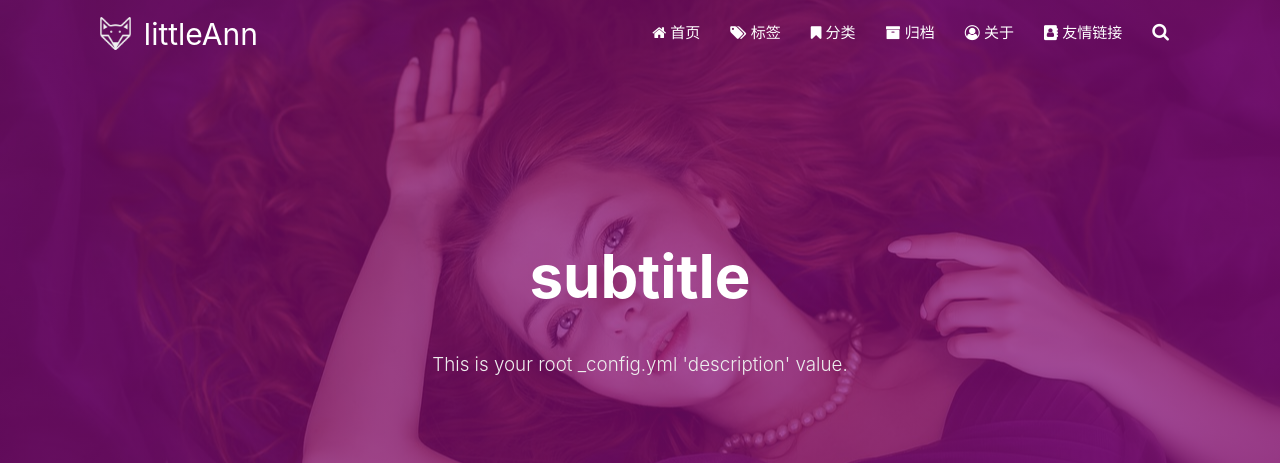
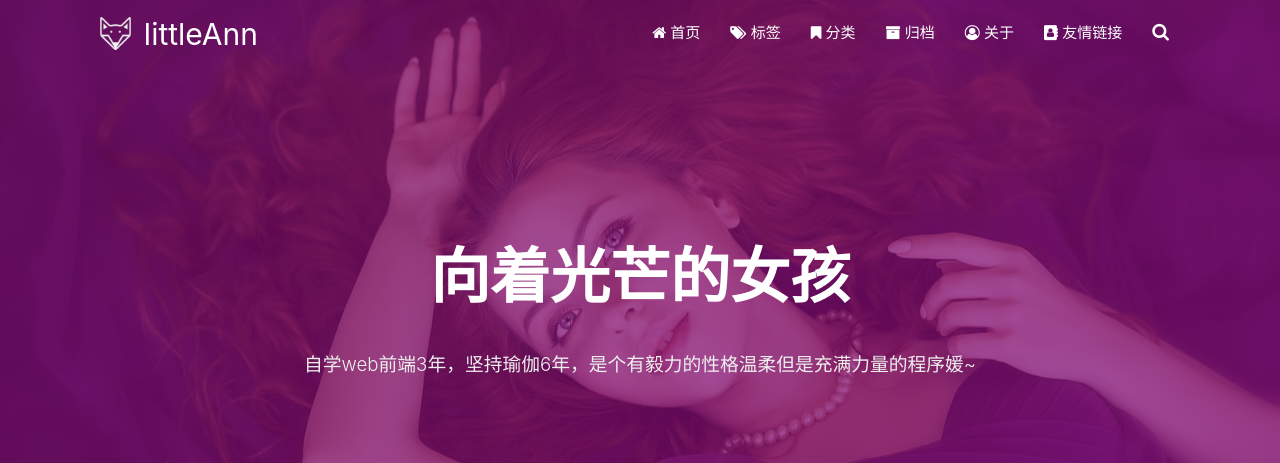
Before and after one commit to AdelinaPeng/AdelinaPeng.github.io, a plain HTML site: page about/index.html in a window 1280 px wide. Shown: the top 463 px of the page. Drawn offline with Linux system fonts and the light colour scheme; some packages are replaced by stand-ins of ours; no server answers; a script that the page names is missing.

Commit message:
Site updated: 2019-08-11 00:21:39

```diff
--- a/about/index.html
+++ b/about/index.html
@@ -119,7 +119,7 @@
         <div class="logo-name">littleAnn</div>
         <div class="logo-desc">
 
-            Never really desperate, only the lost of the soul.
+            自学web前端3年，坚持瑜伽6年，是个有毅力的性格温柔但是充满力量的程序媛~
 
         </div>
     </div>
@@ -270,13 +270,13 @@
         <div class="brand">
             <div class="title center-align">
 
-                    subtitle
+                    向着光芒的女孩
 
             </div>
 
             <div class="description center-align">
 
-                    This is your root _config.yml 'description' value.
+                    自学web前端3年，坚持瑜伽6年，是个有毅力的性格温柔但是充满力量的程序媛~
 
             </div>
         </div>
--- a/atom.xml
+++ b/atom.xml
@@ -2,7 +2,7 @@
 <feed xmlns="http://www.w3.org/2005/Atom">
   <title>littleAnn</title>
 
-
+  <subtitle>向着光芒的女孩</subtitle>
   <link href="/atom.xml" rel="self"/>
 
   <link href="https://littleann.github.io/"/>
```
Also changed, not shown: 2019/08/10/hello-world/index.html (+1 -1 lines), archives/2019/08/index.html (+3 -3 lines), archives/2019/index.html (+3 -3 lines), archives/index.html (+3 -3 lines), categories/index.html (+3 -3 lines), friends/index.html (+3 -3 lines), index.html (+3 -3 lines), tags/index.html (+3 -3 lines), medias/avatar.jpg.
